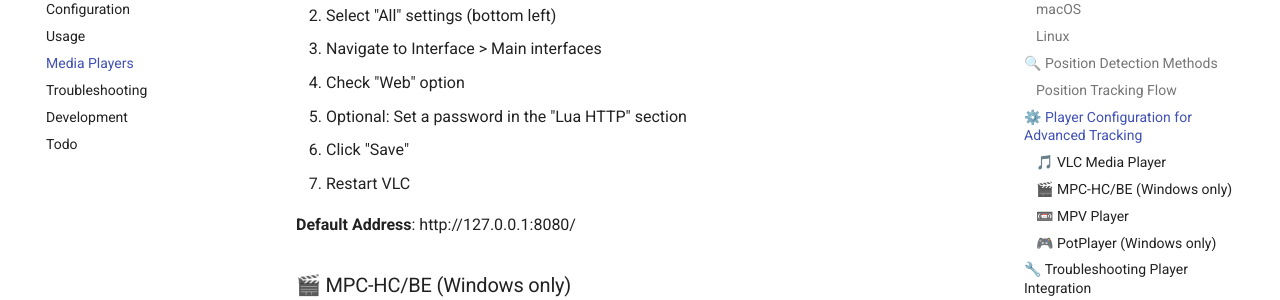
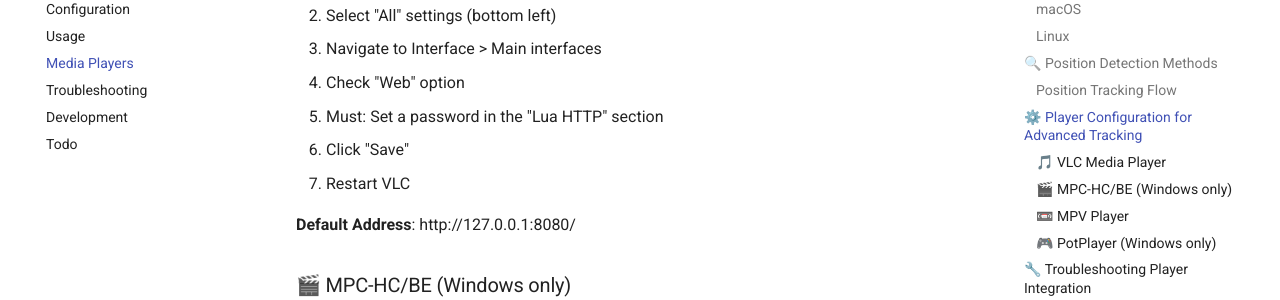
Before and after one commit to ByteTrix/Media-Player-Scrobbler-for-Simkl, an MkDocs documentation site: the page built from docs/media-players.md, in a window 1280 px wide and 900 px high, scrolled down 2362 px. Shown: the part 153-453 px from the top of the window. Built offline with MkDocs 1.6.1 and Material for MkDocs 9.7.7, drawn with Linux system fonts in a browser that asks for light colours; comment, search, counter and statistics services are not loaded.

Commit message:
Update media-players.md

```diff
--- a/docs/media-players.md
+++ b/docs/media-players.md
@@ -79,7 +79,7 @@ graph TD
 2. Select "All" settings (bottom left)
 3. Navigate to Interface > Main interfaces
 4. Check "Web" option
-5. Optional: Set a password in the "Lua HTTP" section
+5. Must: Set a password in the "Lua HTTP" section
 6. Click "Save"
 7. Restart VLC
 
```
